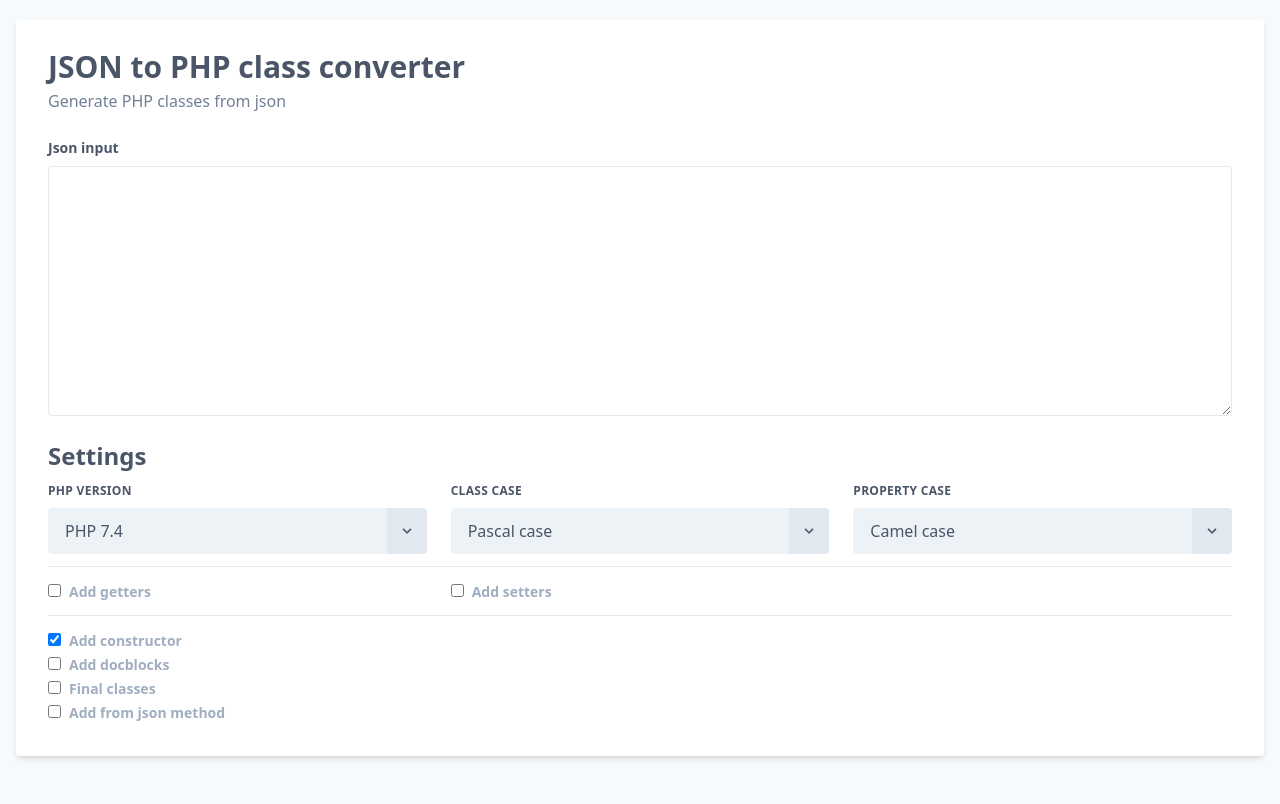
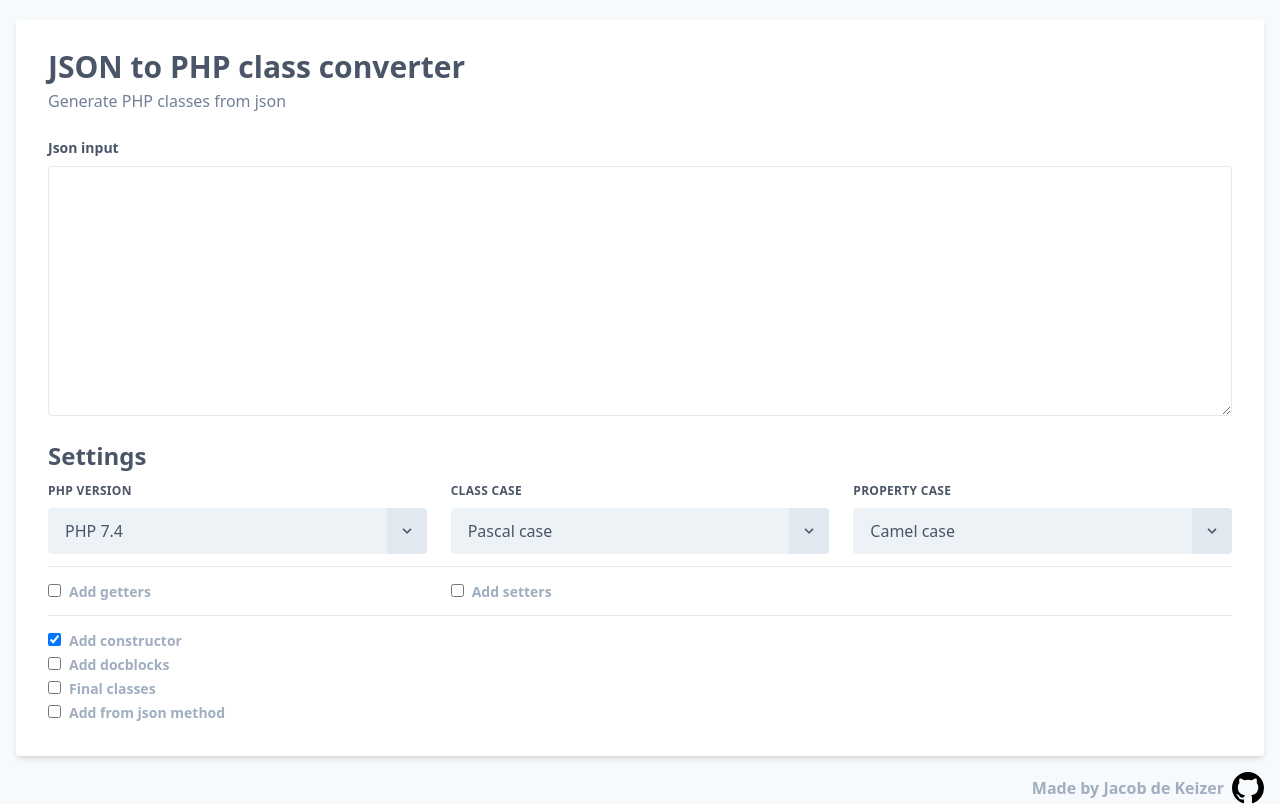
Before and after one commit to jacobdekeizer/json-to-php-generator, a Vue app: page /#/ in a window 1280 px wide. Built offline with nearby package versions, Linux system fonts and the light colour scheme.

Commit message:
Add Footer component

```diff
--- a/src/App.vue
+++ b/src/App.vue
@@ -1,12 +1,24 @@
 <template>
   <div id="app">
-<!--    <div id="nav">-->
-<!--      <router-link to="/">Home</router-link> |-->
-<!--      <router-link to="/about">About</router-link>-->
-<!--    </div>-->
-    <router-view/>
+    <div class="container mx-auto">
+      <router-view/>
+      <Footer/>
+    </div>
   </div>
 </template>
+
+<script lang="ts">
+    import {Component, Vue} from 'vue-property-decorator';
+    import Footer from "@/components/Footer.vue";
+
+    @Component({
+        components: {
+          Footer
+        }
+    })
+    export default class App extends Vue {
+    }
+</script>
 
 <style lang="scss">
 
--- a/src/components/Card.vue
+++ b/src/components/Card.vue
@@ -1,5 +1,5 @@
 <template>
-    <div class="container w-full max-w-screen-xl mx-auto px-4 mt-5">
+    <div class="w-full max-w-screen-xl mx-auto px-4 mt-5">
         <div class="w-full">
             <div class="bg-white shadow-md rounded px-8 pt-6 pb-8 mb-4">
                 <slot></slot>
--- /dev/null
+++ b/src/components/Footer.vue
@@ -0,0 +1,24 @@
+<template>
+    <div class="px-4 text-gray-500 font-bold">
+        <div class="bg-gray-100 items-center leading-none rounded flex inline-flex float-right">
+            <span class="font-semibold mr-2 text-left flex-auto">
+                Made by Jacob de Keizer
+            </span>
+            <span class="flex rounded-full">
+                <a href="https://github.com/jacobdekeizer/json-to-php-generator" target="_blank">
+                    <svg class="float-left" height="32" viewBox="0 0 16 16" version="1.1" width="32" aria-hidden="true">
+                        <path fill-rule="evenodd" d="M8 0C3.58 0 0 3.58 0 8c0 3.54 2.29 6.53 5.47 7.59.4.07.55-.17.55-.38 0-.19-.01-.82-.01-1.49-2.01.37-2.53-.49-2.69-.94-.09-.23-.48-.94-.82-1.13-.28-.15-.68-.52-.01-.53.63-.01 1.08.58 1.23.82.72 1.21 1.87.87 2.33.66.07-.52.28-.87.51-1.07-1.78-.2-3.64-.89-3.64-3.95 0-.87.31-1.59.82-2.15-.08-.2-.36-1.02.08-2.12 0 0 .67-.21 2.2.82.64-.18 1.32-.27 2-.27.68 0 1.36.09 2 .27 1.53-1.04 2.2-.82 2.2-.82.44 1.1.16 1.92.08 2.12.51.56.82 1.27.82 2.15 0 3.07-1.87 3.75-3.65 3.95.29.25.54.73.54 1.48 0 1.07-.01 1.93-.01 2.2 0 .21.15.46.55.38A8.013 8.013 0 0016 8c0-4.42-3.58-8-8-8z"></path>
+                    </svg>
+                </a>
+            </span>
+        </div>
+    </div>
+</template>
+
+<script lang="ts">
+    import {Component, Vue} from 'vue-property-decorator';
+
+    @Component
+    export default class Footer extends Vue {
+    }
+</script>
```
